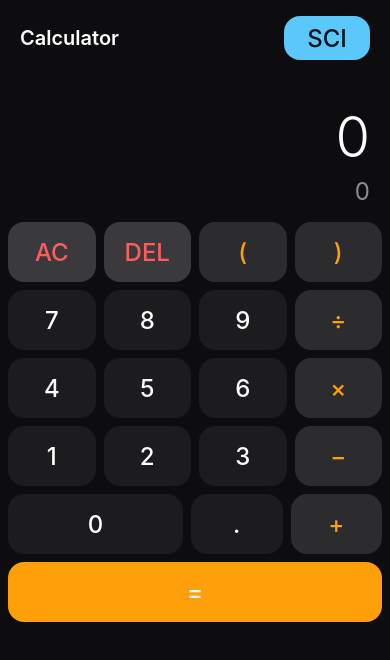
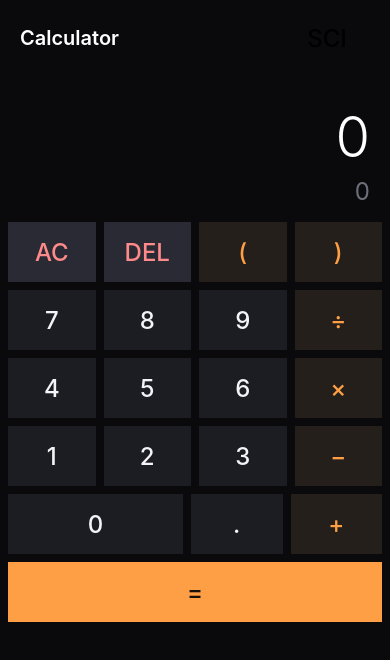
Before and after one commit to samkiell/SEN-214-Calculator, a React Native app: screen / in a window 390 px wide. Shown: the top 660 px of the page. Built offline with nearby package versions, Linux system fonts and the light colour scheme.

Commit message:
Redesign theme tokens: color system, spacing, radius and type scales

```diff
--- a/src/theme.ts
+++ b/src/theme.ts
@@ -1,39 +1,78 @@
-/** Centralised dark-theme color + sizing tokens. */
+/**
+ * Centralised dark-theme design tokens: color, spacing, radius, typography.
+ * One source of truth so every component stays visually consistent.
+ */
 export const theme = {
   colors: {
-    background: '#0d0d0f',
-    displayBg: '#0d0d0f',
-    resultText: '#ffffff',
-    expressionText: '#8a8a90',
-    errorText: '#ff5c5c',
+    // Surfaces
+    background: '#0A0A0D',
+    surface: '#141419',
+    surfaceElevated: '#1B1B22',
+
+    // Display text
+    resultText: '#FFFFFF',
+    expressionText: '#6E6E7A',
+    previewText: '#A7A7B4',
+    errorText: '#FF6B6B',
 
     // Number / default keys
-    keyBg: '#1c1c1f',
-    keyText: '#ffffff',
+    keyBg: '#1C1C23',
+    keyBgPressed: '#2A2A34',
+    keyText: '#F4F4F7',
 
-    // Operator keys
-    operatorBg: '#2c2c30',
-    operatorText: '#ff9f0a',
+    // Operator keys (+ − × ÷ ( ))
+    operatorBg: '#241F1A',
+    operatorBgPressed: '#33291F',
+    operatorText: '#FF9F45',
 
-    // Accent / function keys (scientific)
-    functionBg: '#161618',
-    functionText: '#5ac8fa',
+    // Scientific / function keys
+    functionBg: '#15151B',
+    functionBgPressed: '#21212B',
+    functionText: '#7FB2FF',
 
-    // Top utility keys (AC, DEL)
-    utilityBg: '#3a3a3e',
-    utilityText: '#ff5c5c',
+    // Utility keys (AC, DEL)
+    utilityBg: '#2A2A34',
+    utilityBgPressed: '#373743',
+    utilityText: '#FF8A8A',
 
     // Equals
-    equalsBg: '#ff9f0a',
-    equalsText: '#ffffff',
+    equalsBg: '#FF9F45',
+    equalsBgPressed: '#FFB066',
+    equalsText: '#1A1206',
 
-    // Toggle
-    toggleBg: '#5ac8fa',
-    toggleText: '#04121a',
+    // Accent + interactive chrome
+    accent: '#FF9F45',
+    accentSoft: 'rgba(255,159,69,0.14)',
+    toggleTrack: '#16161C',
+    toggleActiveBg: '#FF9F45',
+    toggleActiveText: '#1A1206',
+    toggleInactiveText: '#8B8B98',
 
-    pressedOverlay: 'rgba(255,255,255,0.12)',
+    border: 'rgba(255,255,255,0.06)',
+    borderStrong: 'rgba(255,255,255,0.10)',
+    pressedOverlay: 'rgba(255,255,255,0.10)',
   },
-  radius: 16,
+  radius: {
+    key: 20,
+    card: 26,
+    pill: 999,
+    tray: 24,
+  },
+  spacing: {
+    xs: 4,
+    sm: 8,
+    md: 12,
+    lg: 16,
+    xl: 24,
+  },
+  font: {
+    key: 25,
+    keyFunction: 16,
+    result: 60,
+    resultError: 46,
+    expression: 26,
+    preview: 24,
+  },
 } as const;
 
 export type Theme = typeof theme;
```
